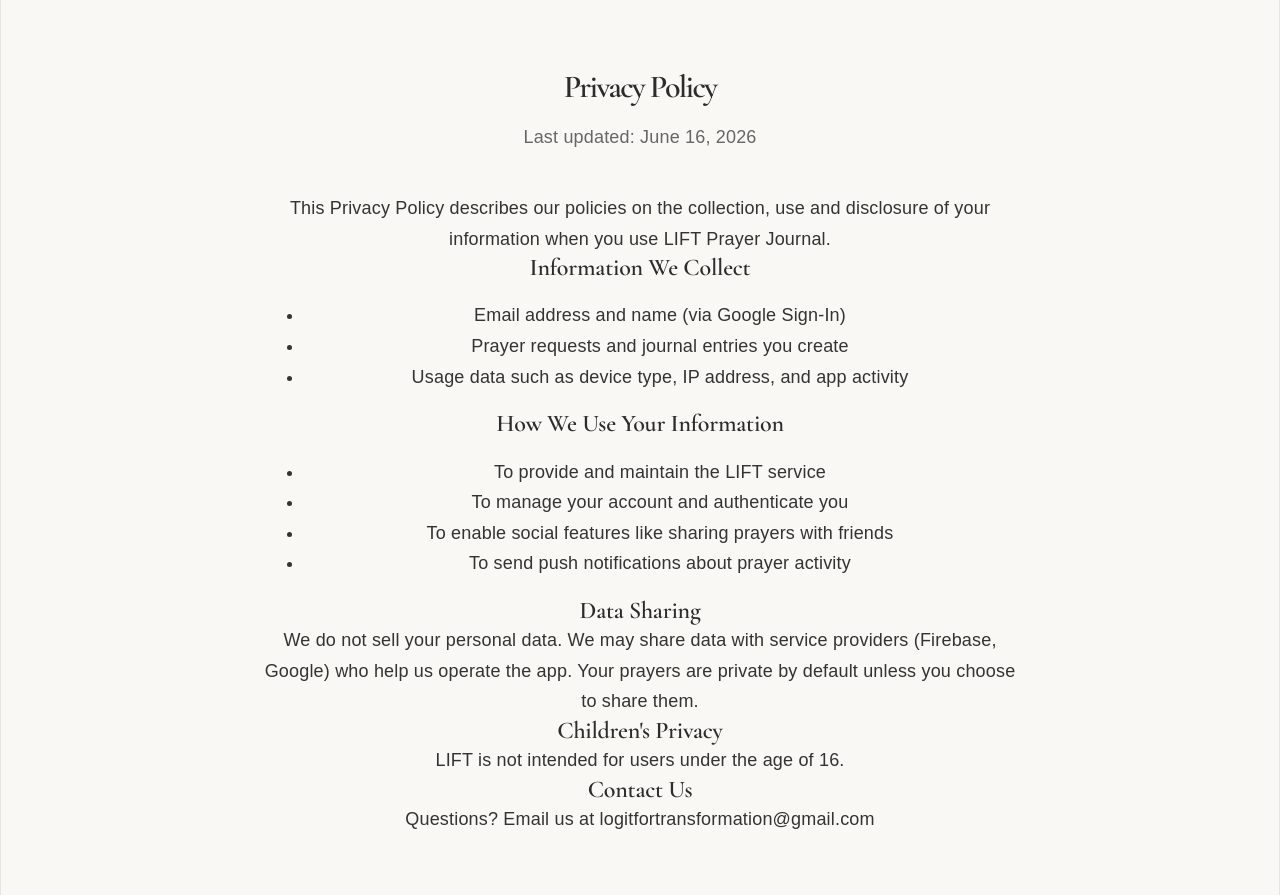
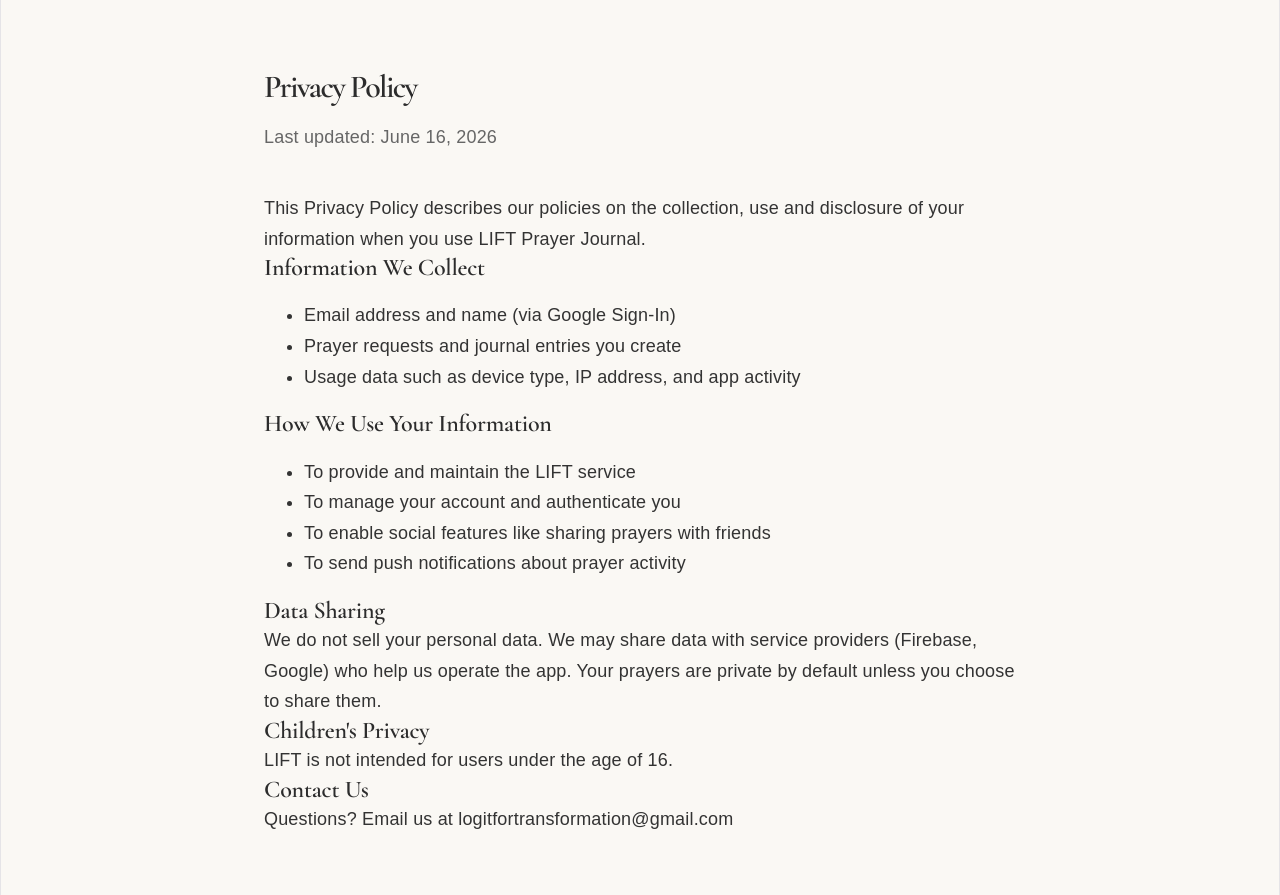
Before and after one commit to smith5939-hub/logmyprayers-landing, a React (Vite) app: page /privacy in a window 1280 px wide. Built offline with nearby package versions, Linux system fonts and the light colour scheme.

Commit message:
Fix privacy page left align

```diff
--- a/src/Privacy.jsx
+++ b/src/Privacy.jsx
@@ -1,6 +1,6 @@
 export default function Privacy() {
   return (
-    <div style={{ maxWidth: 800, margin: "0 auto", padding: "60px 24px", fontFamily: "sans-serif", color: "#333", lineHeight: 1.7 }}>
+    <div style={{ maxWidth: 800, margin: "0 auto", padding: "60px 24px", fontFamily: "sans-serif", color: "#333", lineHeight: 1.7, textAlign: "left" }}>
       <h1 style={{ fontSize: 32, marginBottom: 8 }}>Privacy Policy</h1>
       <p style={{ color: "#666", marginBottom: 40 }}>Last updated: June 16, 2026</p>
       <p>This Privacy Policy describes our policies on the collection, use and disclosure of your information when you use LIFT Prayer Journal.</p>
```
